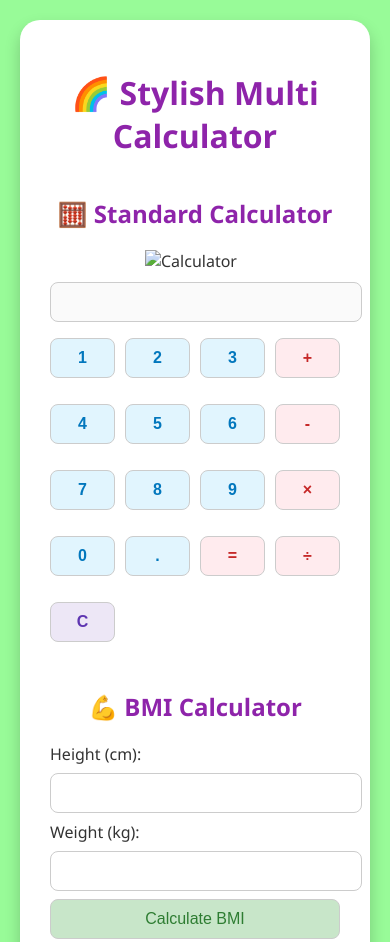
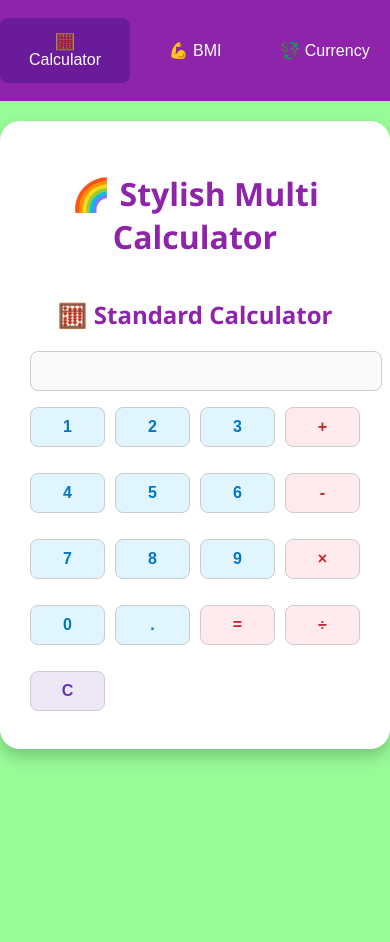
Before and after one commit to saivignesh-26/Multicalculator, a plain HTML site: page first.html in a window 390 px wide. Shown: the top 942 px of the page. After the commit the page ends 844 px from the top, so only its background shows below. Drawn offline with Linux system fonts and the light colour scheme.

Commit message:
my next update

```diff
--- a/first.html
+++ b/first.html
@@ -2,18 +2,121 @@
 <html lang="en">
 <head>
   <meta charset="UTF-8">
-  <meta name="viewport" content="width=device-width, initial-scale=1.0">
   <title>🌈 Stylish Multi Calculator</title>
   <link rel="stylesheet" href="style.css">
+  <style>
+    body {
+      font-family: 'Segoe UI', sans-serif;
+      background-color: palegreen;
+      margin: 0;
+      padding: 0;
+      color: #333;
+    }
+
+    .navbar {
+      display: flex;
+      background-color: #8e24aa;
+      justify-content: center;
+      padding: 10px 0;
+    }
+
+    .navbar button {
+      background: none;
+      border: none;
+      color: white;
+      font-size: 16px;
+      padding: 14px 20px;
+      cursor: pointer;
+      transition: background 0.3s;
+    }
+
+    .navbar button:hover,
+    .navbar button.active {
+      background-color: #6a1b9a;
+    }
+
+    .container {
+      max-width: 700px;
+      margin: 20px auto;
+      background: #fff;
+      padding: 30px;
+      border-radius: 20px;
+      box-shadow: 0 8px 16px rgba(0, 0, 0, 0.2);
+    }
+
+    h1, h2 {
+      text-align: center;
+      color: #8e24aa;
+    }
+
+    .buttons {
+      display: grid;
+      grid-template-columns: repeat(4, 1fr);
+      gap: 10px;
+    }
+
+    input, select, button {
+      display: block;
+      width: 100%;
+      padding: 10px;
+      margin: 8px 0;
+      font-size: 16px;
+      border-radius: 8px;
+      border: 1px solid #ccc;
+    }
+
+    button.number {
+      background-color: #e1f5fe;
+      color: #0277bd;
+      font-weight: bold;
+    }
+
+    button.operator {
+      background-color: #ffebee;
+      color: #c62828;
+      font-weight: bold;
+    }
+
+    button.control {
+      background-color: #ede7f6;
+      color: #5e35b1;
+      font-weight: bold;
+    }
+
+    button.bmi-button {
+      background-color: #c8e6c9;
+      color: #2e7d32;
+    }
+
+    button.currency-button {
+      background-color: #fff9c4;
+      color: #f57f17;
+    }
+
+    .section {
+      display: none;
+    }
+
+    .section.active {
+      display: block;
+    }
+  </style>
 </head>
 <body>
+
+  <!-- Navigation Bar -->
+  <div class="navbar">
+    <button onclick="showSection(0)" id="tab0" class="active">🧮 Calculator</button>
+    <button onclick="showSection(1)" id="tab1">💪 BMI</button>
+    <button onclick="showSection(2)" id="tab2">💱 Currency</button>
+  </div>
+
   <div class="container">
     <h1>🌈 Stylish Multi Calculator</h1>
 
     <!-- Standard Calculator -->
-    <section>
+    <section id="calc-section" class="section active">
       <h2>🧮 Standard Calculator</h2>
-      <img src="C:\Users\HP\Downloads\charlesdeluvio-GlavtG-umzE-unsplash.jpg" alt="Calculator" class="calculator-img">
       <input type="text" id="calcDisplay" disabled>
       <div class="buttons">
         <button class="number" onclick="appendValue('1')">1</button>
@@ -41,7 +144,7 @@
     </section>
 
     <!-- BMI Calculator -->
-    <section>
+    <section id="bmi-section" class="section">
       <h2>💪 BMI Calculator</h2>
       <label for="height">Height (cm):</label>
       <input type="number" id="height">
@@ -52,7 +155,7 @@
     </section>
 
     <!-- Currency Converter -->
-    <section>
+    <section id="currency-section" class="section">
       <h2>💱 Currency Converter</h2>
       <label for="usdAmount">Amount in USD:</label>
       <input type="number" id="usdAmount">
@@ -67,6 +170,63 @@
     </section>
   </div>
 
-  <script src="script.js"></script>
+  <!-- JavaScript -->
+  <script>
+    const sections = document.querySelectorAll(".section");
+    const tabs = document.querySelectorAll(".navbar button");
+
+    function showSection(index) {
+      sections.forEach((sec, i) => {
+        sec.classList.toggle("active", i === index);
+        tabs[i].classList.toggle("active", i === index);
+      });
+    }
+
+    function appendValue(val) {
+      document.getElementById("calcDisplay").value += val;
+    }
+
+    function clearDisplay() {
+      document.getElementById("calcDisplay").value = "";
+    }
+
+    function calculate() {
+      try {
+        document.getElementById("calcDisplay").value = eval(document.getElementById("calcDisplay").value);
+      } catch {
+        document.getElementById("calcDisplay").value = "Error";
+      }
+    }
+
+    function calculateBMI() {
+      const height = parseFloat(document.getElementById("height").value) / 100;
+      const weight = parseFloat(document.getElementById("weight").value);
+      const bmi = weight / (height * height);
+      if (!isNaN(bmi)) {
+        document.getElementById("bmiResult").textContent = `Your BMI is ${bmi.toFixed(2)}`;
+      } else {
+        document.getElementById("bmiResult").textContent = "Please enter valid height and weight.";
+      }
+    }
+
+    function convertCurrency() {
+      const usd = parseFloat(document.getElementById("usdAmount").value);
+      const currency = document.getElementById("currency").value;
+      let rate = 0;
+
+      switch (currency) {
+        case "INR": rate = 83.2; break;
+        case "EUR": rate = 0.91; break;
+        case "JPY": rate = 143.6; break;
+      }
+
+      if (!isNaN(usd)) {
+        const result = usd * rate;
+        document.getElementById("currencyResult").textContent = `Converted amount: ${result.toFixed(2)} ${currency}`;
+      } else {
+        document.getElementById("currencyResult").textContent = "Enter a valid amount.";
+      }
+    }
+  </script>
 </body>
 </html>
```
